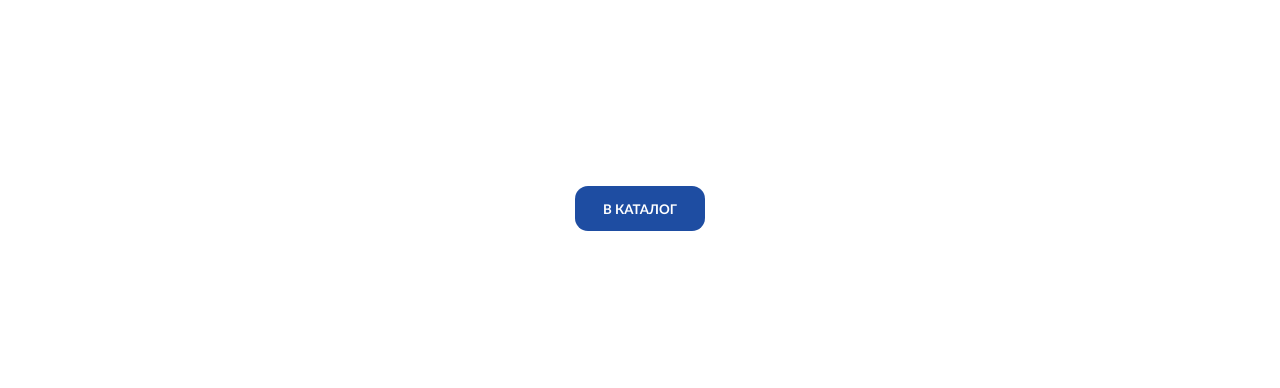
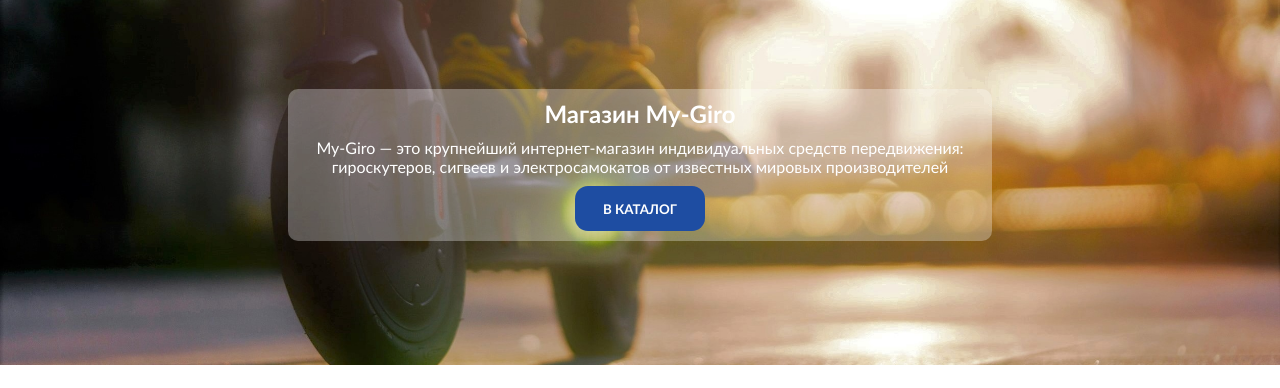
Before and after one commit to caramba45/My-Giro-Site, a plain HTML site: page index.html in a window 1280 px wide. Shown: the part 135-523 px from the top of the page. Drawn offline with nearby package versions, Linux system fonts and the light colour scheme; the site is published under a folder, as on GitHub Pages, so addresses that start at the root find nothing.

Commit message:
Update style.css
Исправил отображение картинки в описании.

```diff
--- a/css/style.css
+++ b/css/style.css
@@ -63,7 +63,7 @@ h3{
 .info{
     grid-column: 1 / 4;
     grid-row: 2;
-    background-image: url(/img/GL68rFijDUo.jpg);
+    background-image: url('../img/GL68rFijDUo.jpg');
     width:100%;
     height:400px;
 	background-repeat: no-repeat;
```
